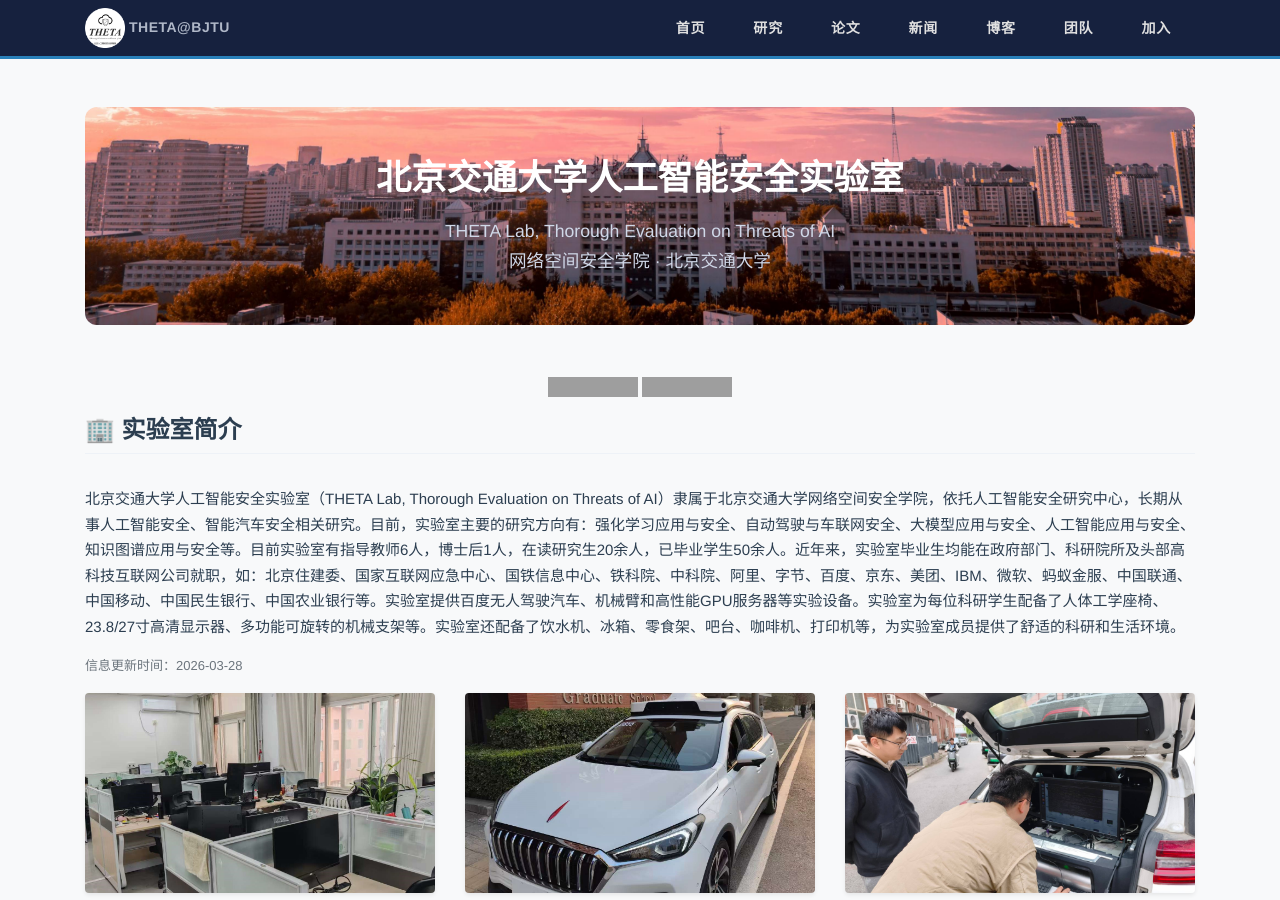
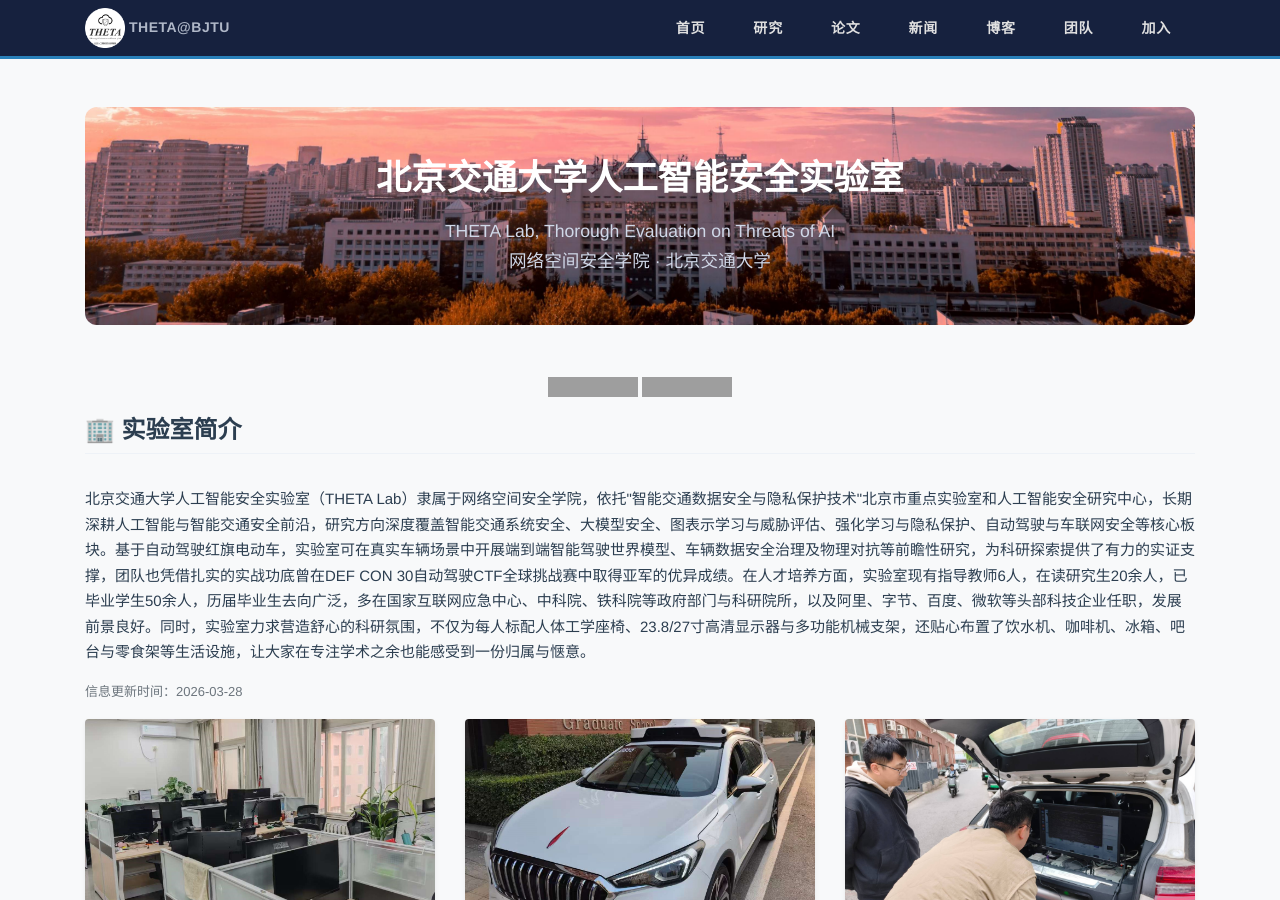
Before and after one commit to nwj6688/nwj6688.github.io, a Jekyll site: the page built from index.html, in a window 1280 px wide and 900 px high. Built offline with Jekyll 4.4.1, drawn with Linux system fonts in a browser that asks for light colours; grey boxes are pictures that could not be loaded.

Commit message:
Update lab introduction with new detailed description

```diff
--- a/index.html
+++ b/index.html
@@ -24,7 +24,7 @@ title: 首页
 <h2 class="section-title">🏢 实验室简介</h2>
 
 <div class="lab-intro">
-  <p>北京交通大学人工智能安全实验室（THETA Lab, Thorough Evaluation on Threats of AI）隶属于北京交通大学网络空间安全学院，依托人工智能安全研究中心，长期从事人工智能安全、智能汽车安全相关研究。目前，实验室主要的研究方向有：强化学习应用与安全、自动驾驶与车联网安全、大模型应用与安全、人工智能应用与安全、知识图谱应用与安全等。目前实验室有指导教师6人，博士后1人，在读研究生20余人，已毕业学生50余人。近年来，实验室毕业生均能在政府部门、科研院所及头部高科技互联网公司就职，如：北京住建委、国家互联网应急中心、国铁信息中心、铁科院、中科院、阿里、字节、百度、京东、美团、IBM、微软、蚂蚁金服、中国联通、中国移动、中国民生银行、中国农业银行等。实验室提供百度无人驾驶汽车、机械臂和高性能GPU服务器等实验设备。实验室为每位科研学生配备了人体工学座椅、23.8/27寸高清显示器、多功能可旋转的机械支架等。实验室还配备了饮水机、冰箱、零食架、吧台、咖啡机、打印机等，为实验室成员提供了舒适的科研和生活环境。</p>
+  <p>北京交通大学人工智能安全实验室（THETA Lab）隶属于网络空间安全学院，依托"智能交通数据安全与隐私保护技术"北京市重点实验室和人工智能安全研究中心，长期深耕人工智能与智能交通安全前沿，研究方向深度覆盖智能交通系统安全、大模型安全、图表示学习与威胁评估、强化学习与隐私保护、自动驾驶与车联网安全等核心板块。基于自动驾驶红旗电动车，实验室可在真实车辆场景中开展端到端智能驾驶世界模型、车辆数据安全治理及物理对抗等前瞻性研究，为科研探索提供了有力的实证支撑，团队也凭借扎实的实战功底曾在DEF CON 30自动驾驶CTF全球挑战赛中取得亚军的优异成绩。在人才培养方面，实验室现有指导教师6人，在读研究生20余人，已毕业学生50余人，历届毕业生去向广泛，多在国家互联网应急中心、中科院、铁科院等政府部门与科研院所，以及阿里、字节、百度、微软等头部科技企业任职，发展前景良好。同时，实验室力求营造舒心的科研氛围，不仅为每人标配人体工学座椅、23.8/27寸高清显示器与多功能机械支架，还贴心布置了饮水机、咖啡机、冰箱、吧台与零食架等生活设施，让大家在专注学术之余也能感受到一份归属与惬意。</p>
   <p class="text-muted" style="font-size:13px;">信息更新时间：2026-03-28</p>
 </div>
 
```
